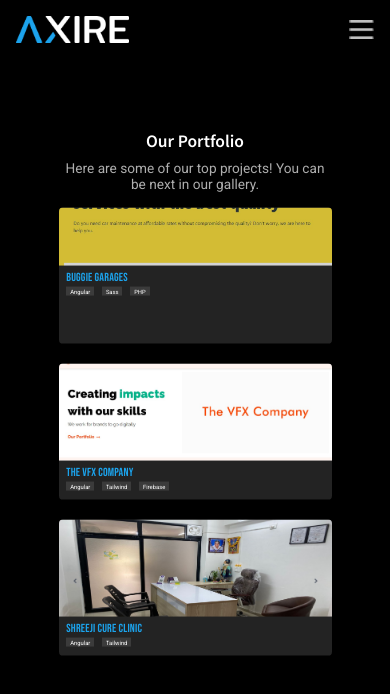
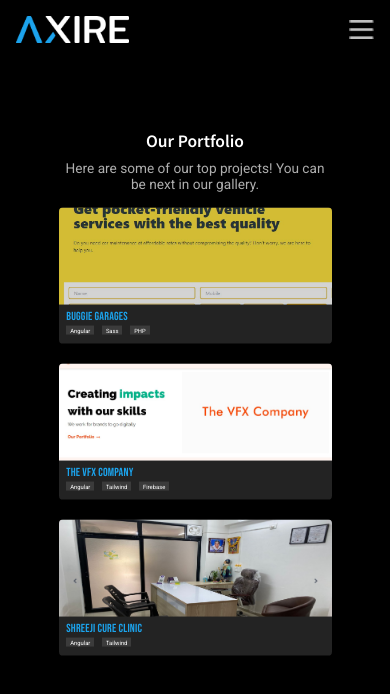
Before and after one commit to AxireInfoTech/Axire, a React (Create React App) app: page /portfolio in a window 390 px wide. In both pictures the pointer is over the picture 195 px from the left and 255 px from the top of the page. Shown: the top 694 px of the page. Built offline with nearby package versions, Linux system fonts and the light colour scheme.

Commit message:
Mobile hover fix

```diff
--- a/src/styles/portfolio.scss
+++ b/src/styles/portfolio.scss
@@ -109,6 +109,9 @@
         width: 150%;
         height: 15vw;
         cursor:alias;
+        @include mobile{
+            height: 25vw;
+        }
     }
 
     .portfolio-project{
```
